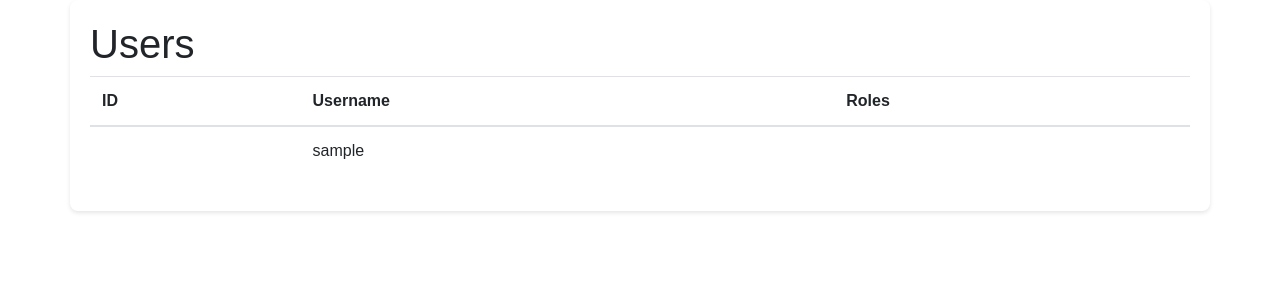
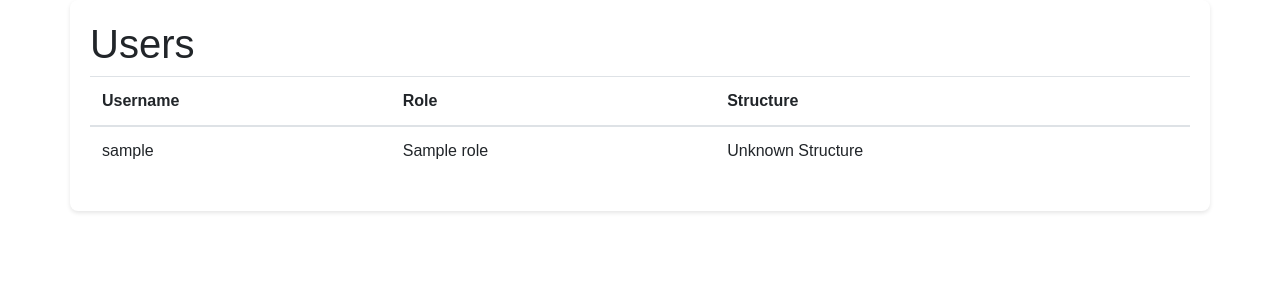
Before and after one commit to purplleee/projet, a Flask app: page /super_admin/users/ in a window 1280 px wide. Shown: the part 86-386 px from the top of the page. Run offline with Flask 3, Linux system fonts and the light colour scheme; a user stored in the database is signed in; tables that the repository leaves empty hold one stand-in row (values such as "Sample post"); some libraries are stand-ins or nearby versions.

Commit message:
fixed the users list

```diff
--- a/uwu/templates/users.html
+++ b/uwu/templates/users.html
@@ -4,24 +4,28 @@
 
 {% block content %}
 <div class="container">
-    <h1>Users </h1>
+    <h1>Users</h1>
+    {% if users %}
     <table class="table">
         <thead>
             <tr>
-                <th>ID</th>
                 <th>Username</th>
-                <th>Roles</th>
+                <th>Role</th>
+                <th>Structure</th>
             </tr>
         </thead>
         <tbody>
             {% for user in users %}
             <tr>
-                <td>{{ user.id }}</td>
                 <td>{{ user.username }}</td>
-                <td>{{ user.roles }}</td>
+                <td>{{ user.role.name }}</td>
+                <td>{{ structure_names[user.structure_id] if user.structure_id in structure_names else 'Unknown Structure' }}</td>
             </tr>
             {% endfor %}
         </tbody>
     </table>
+    {% else %}
+    <p>No users to display.</p>
+    {% endif %}
 </div>
 {% endblock %}
```
Also changed, not shown: uwu/blueprints/admin/routes.py (+19 -5 lines).
